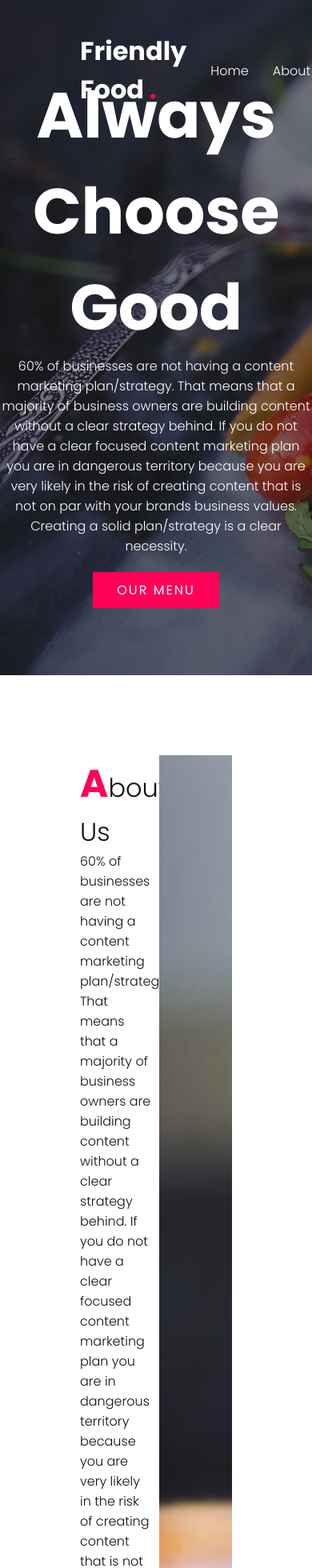
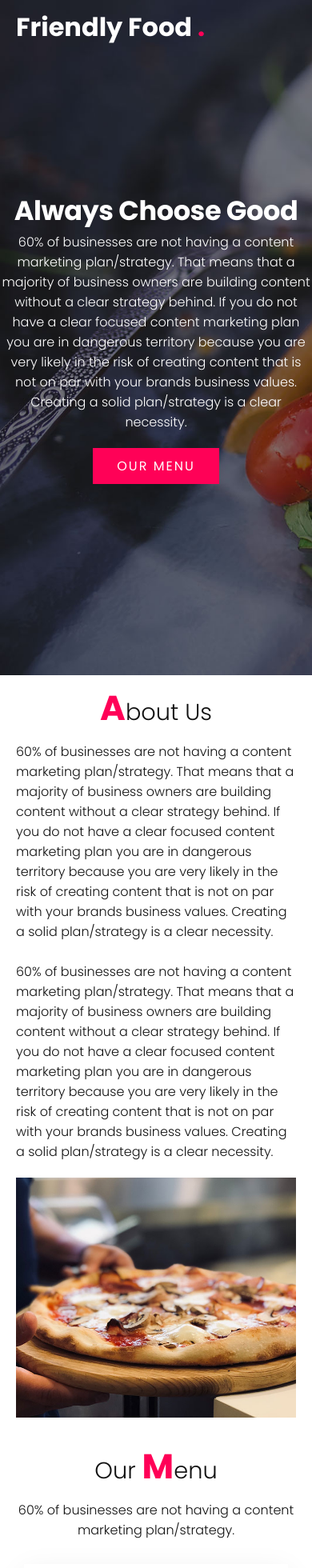
Before and after one commit to HaMinhLong/friendly-website, a React (Create React App) app: page / in a window 390 px wide. Shown: the top 1960 px of the page at 80% size. Built offline with nearby package versions, Linux system fonts and the light colour scheme; the HTML template or start-up script is replaced by a standard one.

Commit message:
add reponsive

```diff
--- a/src/App.css
+++ b/src/App.css
@@ -25,7 +25,7 @@ header {
   z-index: 1000;
 }
 header.sticky {
-  background: #fff;
+  background: rgba(255, 255, 255, .5);
   padding: 10px 100px;
   box-shadow: 0 5px 20px rgba(0, 0, 0, .05);
 }
@@ -427,3 +427,109 @@ header .navigation li a:hover {
   font-weight: 500;
   text-decoration: none;
 }
+
+/* RESPONSIVE */
+@media (max-width: 991px) {
+  header,
+  header.sticky {
+    padding: 10px 20px;
+  }
+  header .navigation {
+    display: none;
+  }
+  header .navigation.active {
+    width: 100%;
+    height: 52%;
+    position: fixed;
+    top: 68px;
+    left: 0;
+    display: flex;
+    justify-content: center;
+    align-items: center;
+    flex-direction: column;
+    background: rgba(255, 255, 255, .8);
+  }
+  header .navigation li {
+    margin-left: 0;
+  }
+  header .navigation li a {
+    color: #111;
+    font-size: 1.6em;
+    font-weight: 400;
+  }
+  .menu-toggle {
+    position: relative;
+    width: 40px;
+    height: 40px;
+    background: url('./images/menu.png');
+    background-size: 30px;
+    background-position: center;
+    background-repeat: no-repeat;
+    cursor: pointer;
+    color: #111;
+  }
+  .menu-toggle.active {
+    background: url('./images/close.png');
+    background-size: 25px;
+    background-repeat: no-repeat;
+    background-position: center ;
+  }
+  header.sticky .menu-toggle{
+    filter: invert(1);
+  }
+  .about,
+  .menu,
+  .expert,
+  .testimonials,
+  .contact {
+    padding: 20px;
+  }
+  .banner .content h2 {
+    font-size: 3em;
+    color: #fff;
+  }
+  .row {
+    flex-direction: column;
+  }
+  .row .col50 {
+    position: relative;
+    width: 100%;
+  }
+  .row .col50 .imgBx {
+    height: 300px;
+    margin-top: 20px;
+  }
+  .menu .content {
+    margin-top: 20px;
+  }
+  .menu .content .box {
+    margin: 10px;
+  }
+  .menu .content .box .imgBx {
+    height: 260px;
+  }
+  .title {
+    text-align: center;
+  }
+  .title-text {
+    font-size: 1.8em;
+    line-height: 1.5em;
+    margin-bottom: 15px;
+    text-align: center;
+  }
+  .testimonials .content .box {
+    margin: 10px;
+    padding: 20px;
+  }
+  .contact .contact-form {
+    padding: 20px 30px;
+    margin-bottom: 30px;
+  }
+}
+
+@media (max-width: 480px) {
+  .banner .content h2 {
+    font-size: 2.1em;
+    color: #fff;
+  }
+}
```
